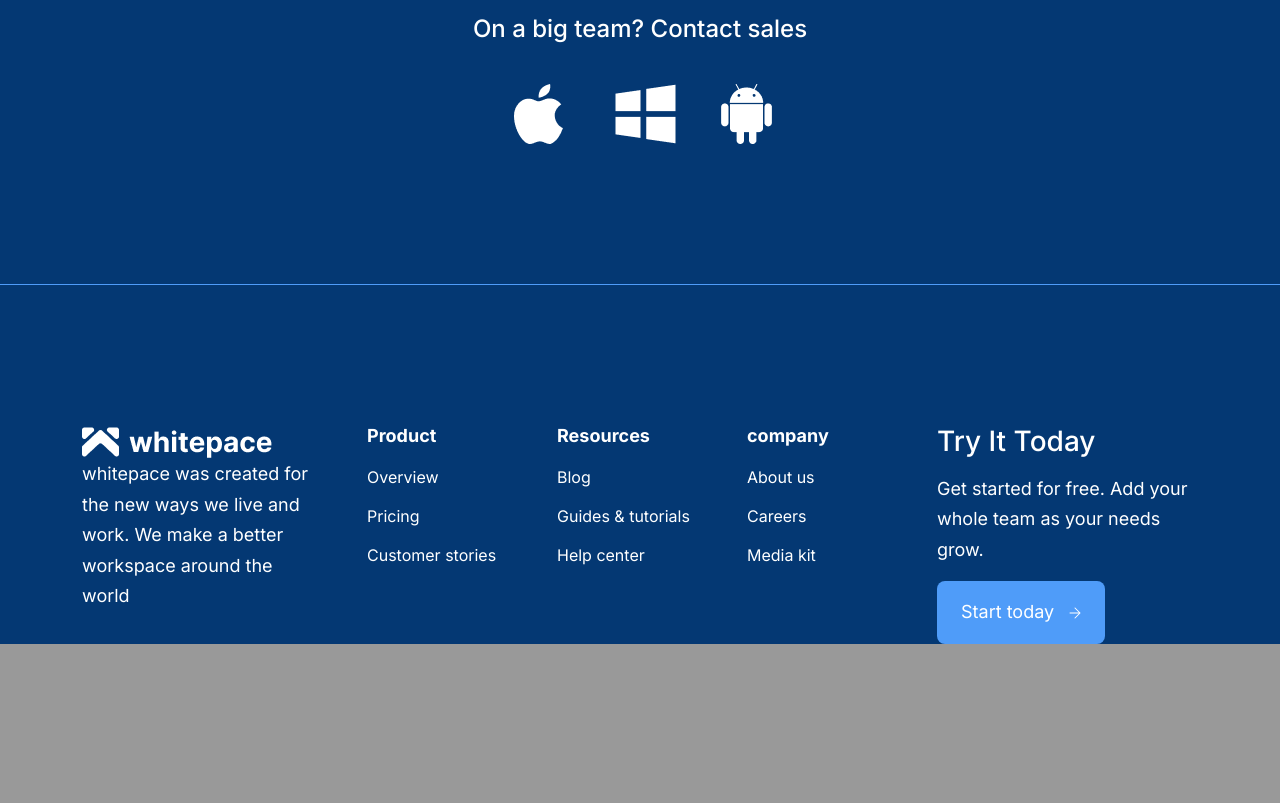
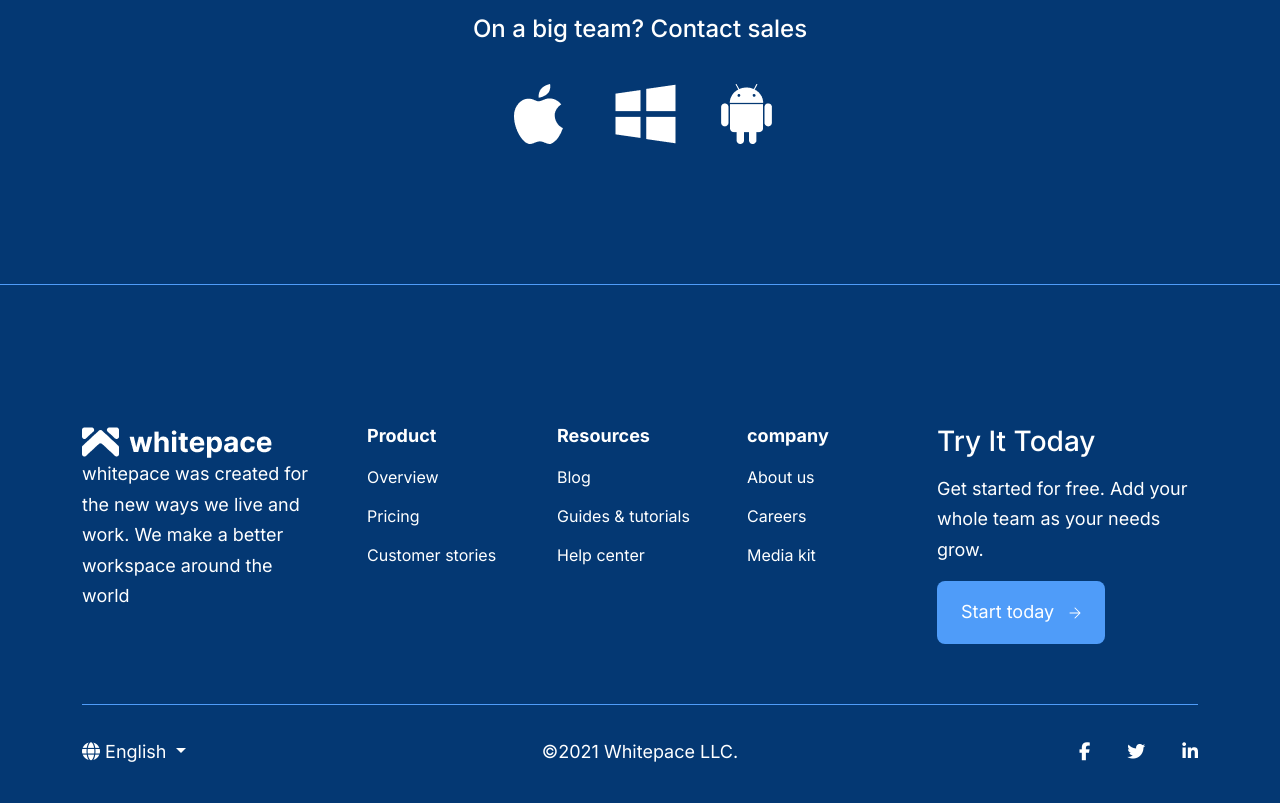
Before and after one commit to sagorbiragee/whitepace-class, a plain HTML site: page index.html in a window 1280 px wide. Shown: the part 9130-9933 px from the top of the page. Before the commit the page ends 9834 px from the top, so only its background shows below. Drawn offline with nearby package versions, Linux system fonts and the light colour scheme.

Commit message:
footer area done

```diff
--- a/index.html
+++ b/index.html
@@ -5,6 +5,7 @@
     <meta name="viewport" content="width=device-width, initial-scale=1">
     <title>Home - whitepace class</title>
     <link rel="icon" type="image/x-icon" href="img/favicon.ico" />
+    <script src="https://kit.fontawesome.com/4feb17d14c.js" crossorigin="anonymous"></script>
 
     <link href="https://cdn.jsdelivr.net/npm/bootstrap@5.2.2/dist/css/bootstrap.min.css" rel="stylesheet" integrity="sha384-Zenh87qX5JnK2Jl0vWa8Ck2rdkQ2Bzep5IDxbcnCeuOxjzrPF/et3URy9Bv1WTRi" crossorigin="anonymous">
     <link rel="stylesheet" href="css/owl.carousel.min.css">
@@ -599,6 +600,40 @@
             </div>
           </div>
         </div>
+        <div class="footer-buttom">
+          <div class="row">
+            <div class="col-lg-3">
+              <div class="footer-language">
+                <div class="dropdown">
+                  <a class=" dropdown-toggle" href="#" role="button" data-bs-toggle="dropdown" aria-expanded="false">
+                    <i class="fa-solid fa-globe"></i>
+                    English
+                  </a>
+                  <ul class="dropdown-menu">
+                    <li><a class="dropdown-item" href="#">Bangla</a></li>
+                  </ul>
+                </div>
+              </div>
+            </div>
+            <div class="col-lg-6">
+              <div class="footer-copyright text-center">
+               <p class="m-0"> ©2021 Whitepace LLC.</p>
+              </div>
+            </div>
+            <div class="col-lg-3">
+              <div class="footer-social">
+                <a href="">
+                  <i class="fa-brands fa-facebook-f"></i>
+                </a>
+                <a href="">
+                  <i class="fa-brands fa-twitter"></i>
+                </a>
+                <a href=""><i class="fa-brands fa-linkedin-in"></i>
+                </a>
+              </div>
+            </div>
+          </div>
+        </div>
       </div>
     </footer>
     <!--end footer area-->
--- a/style.css
+++ b/style.css
@@ -474,9 +474,9 @@ background-color: #043873;
 footer area css
 */
 .footer-area {
-    background-color: #043873;
+    background-color:#043873;
     border-top: 1px solid #4F9CF9;
-    padding-top: 140px;
+   padding: 140px 0;
 }
 .footer-top {
    margin-bottom: 60px;
@@ -512,6 +512,34 @@ footer area css
    font-size: 28px;
    margin-bottom: 15px;
 }
+.footer-buttom {
+    border-top: 1px solid #4F9CF9;
+    padding: 32px 0;
+}
+.footer-language a {
+    text-decoration: none;
+    color: #ffffff;
+}
+.footer-language.dropdown-menu a {
+  color: #212529;
+}
+.footer-language {
+    margin-right:10px ;
+}
+.footer-social {
+    text-align: right;
+}
+.footer-social ul {
+    margin: 0;
+    margin-bottom: 15px;
+}
+.footer-social a {
+    text-decoration: none;
+    color: #ffffff;
+    display: inline-block;
+    margin-left: 32px;
+}
+
 
 @media (max-width: 991px) {
     .footer-top {
@@ -526,4 +554,22 @@ footer area css
     .footer-contact {
         margin-top: 40px;
     }
+    .footer-buttom {
+        border-top:none;
+    }
+    .footer-language {
+        text-align: center;
+    }
+    .footer-copyright {
+        margin: 25px 0;
+    }
+    .footer-social {
+        text-align: center;
+        border-top: 1px solid #4F9CF9;
+        padding-top: 32px;
+    }
+    .footer-social a {
+        margin: 0 16px ;
+    }
+
 }
```
Also changed, not shown: img/facebook-f.svg (added).
